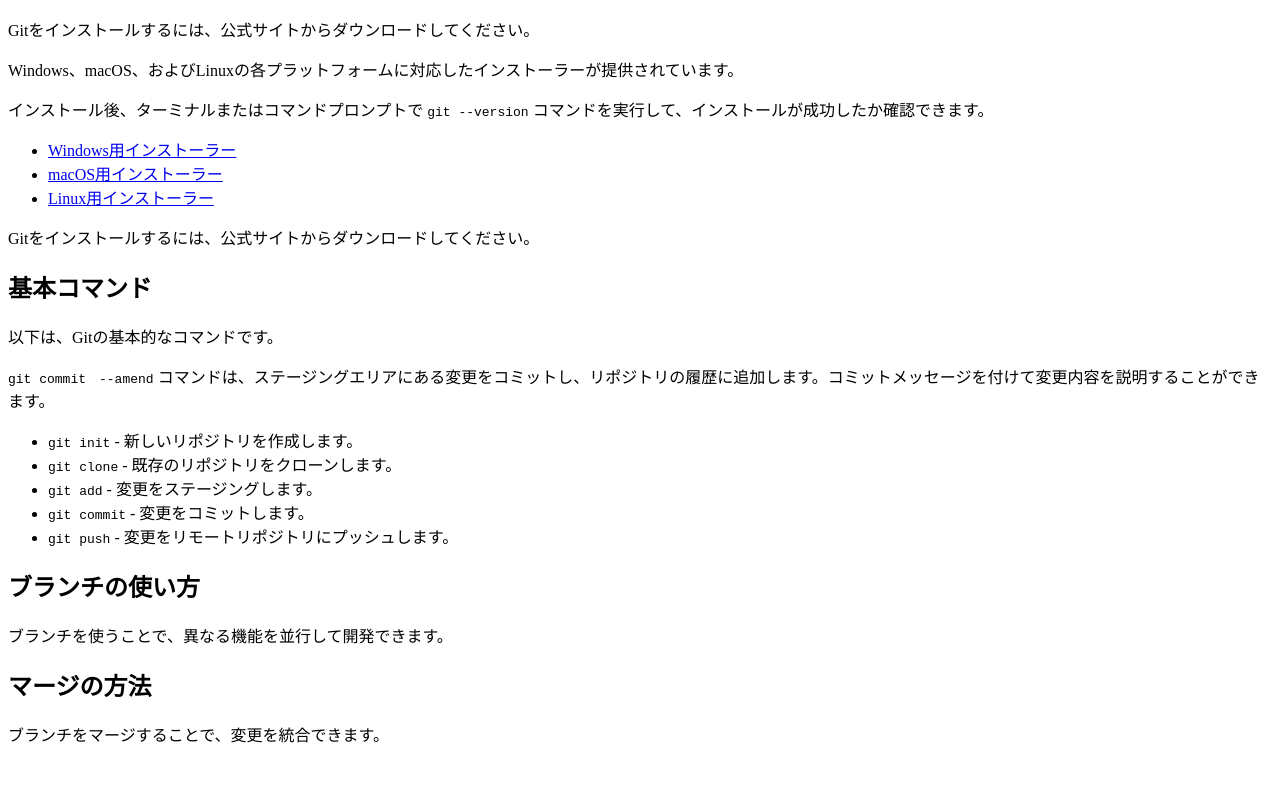
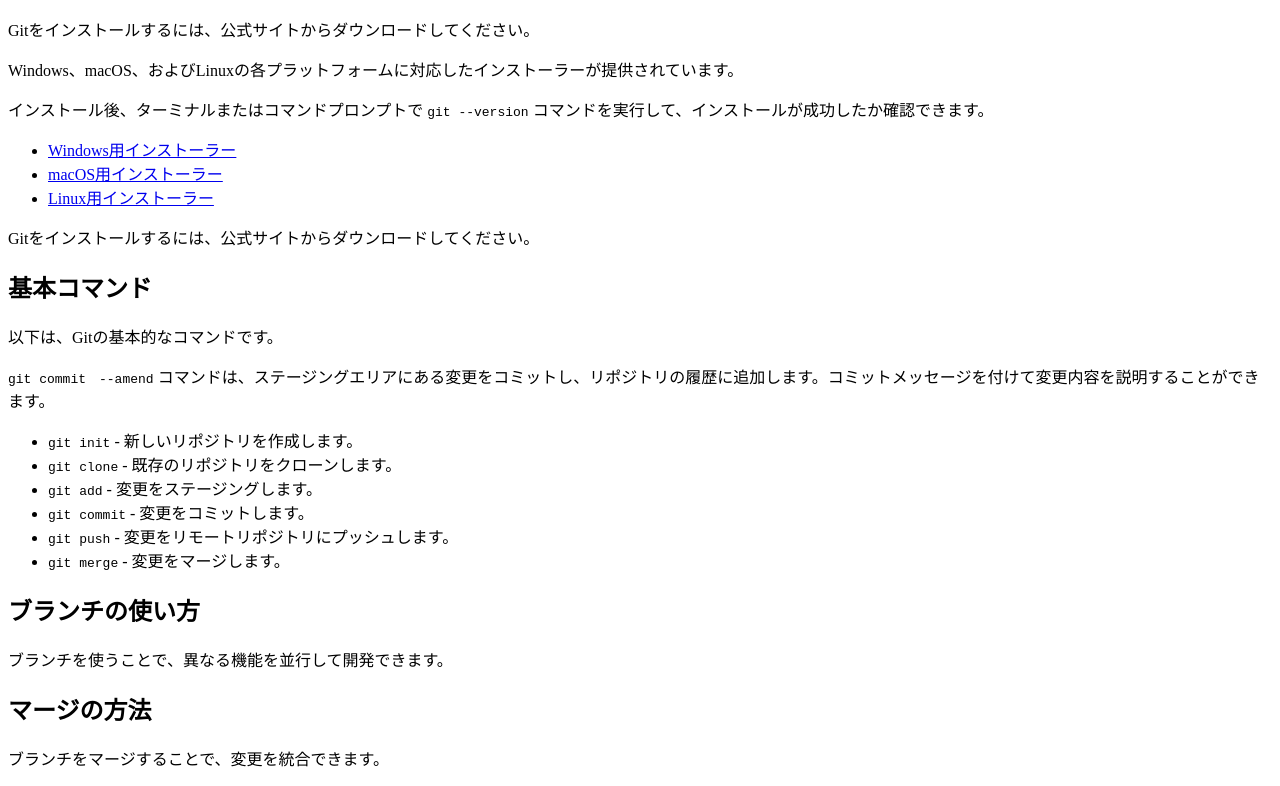
Before and after one commit to shota-0712/git_tutorial, a plain HTML site: page index.html in a window 1280 px wide. Shown: the part 654-1440 px from the top of the page. Before the commit the page ends 1416 px from the top, so only its background shows below. Drawn offline with Linux system fonts and the light colour scheme.

Commit message:
git mergeを追記

```diff
--- a/index.html
+++ b/index.html
@@ -44,6 +44,8 @@
         <li><code>git add</code> - 変更をステージングします。</li>
         <li><code>git commit</code> - 変更をコミットします。</li>
         <li><code>git push</code> - 変更をリモートリポジトリにプッシュします。</li>
+        <li><code>git merge</code> - 変更をマージします。</li>
+
     </ul>
 
     <h2 id="branching">ブランチの使い方</h2>
```
